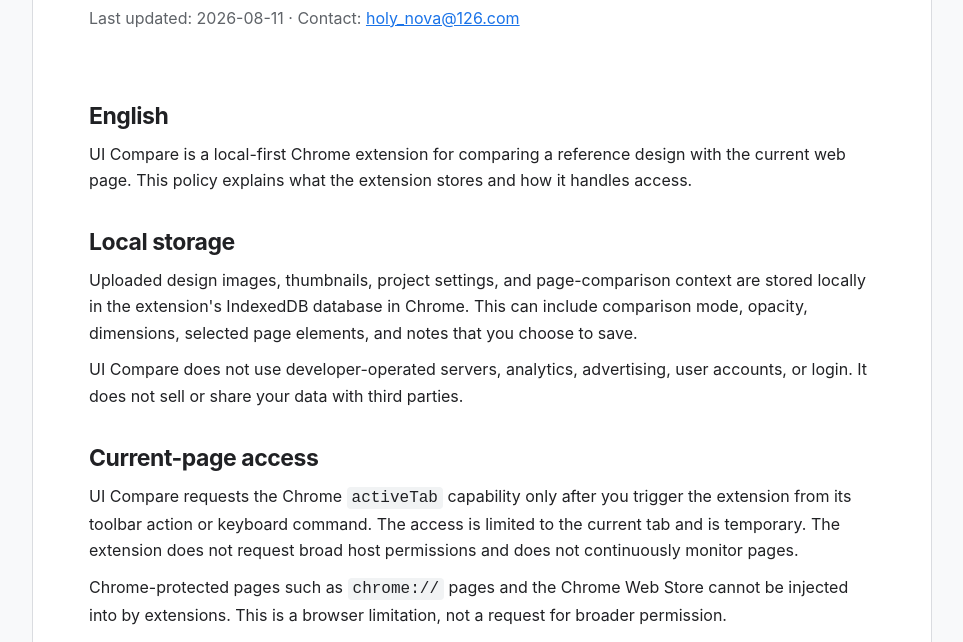
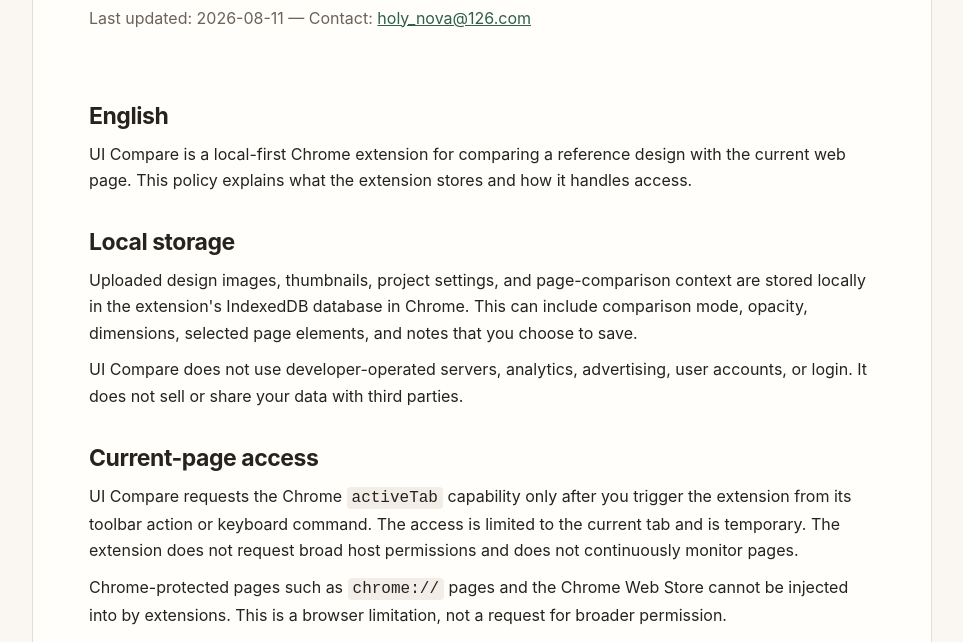
Before and after one commit to holynova/ui-compare-privacy-policy, a plain HTML site: page index.html in a window 1280 px wide. Shown: the part 158-800 px from the top of the page, without its empty margins (158-1121 px from the left). Drawn offline with Linux system fonts and the light colour scheme.

Commit message:
审计修复[#84]：暖灰+黛绿强调色，去中间点

```diff
--- a/index.html
+++ b/index.html
@@ -7,12 +7,12 @@
     <style>
       :root {
         color-scheme: light;
-        --ink: #202124;
-        --muted: #5f6368;
-        --line: #dadce0;
-        --paper: #ffffff;
-        --wash: #f8f9fa;
-        --accent: #1a73e8;
+        --ink: #26221e;
+        --muted: #6b6259;
+        --line: #e3ddd5;
+        --paper: #fffefb;
+        --wash: #faf7f3;
+        --accent: #2e5e4e;
       }
       * { box-sizing: border-box; }
       body {
@@ -37,14 +37,14 @@
       .language { padding-top: 4px; }
       .language + .language { margin-top: 48px; padding-top: 32px; border-top: 1px solid var(--line); }
       a { color: var(--accent); }
-      code { padding: 2px 5px; background: #f1f3f4; border-radius: 4px; }
+      code { padding: 2px 5px; background: #f2ede6; border-radius: 4px; }
     </style>
   </head>
   <body>
     <main>
       <header>
         <h1>UI Compare Privacy Policy</h1>
-        <p class="meta">Last updated: 2026-08-11 · Contact: <a href="mailto:holy_nova@126.com">holy_nova@126.com</a></p>
+        <p class="meta">Last updated: 2026-08-11 — Contact: <a href="mailto:holy_nova@126.com">holy_nova@126.com</a></p>
       </header>
 
       <section class="language" lang="en">
```
